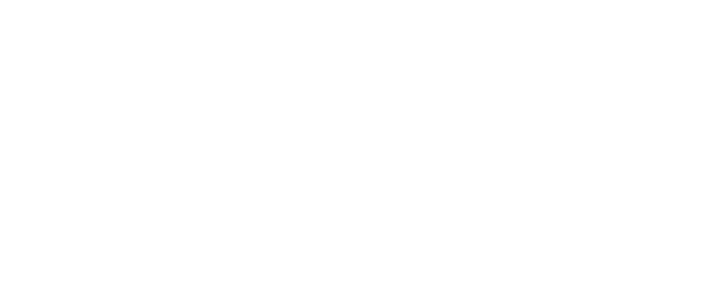
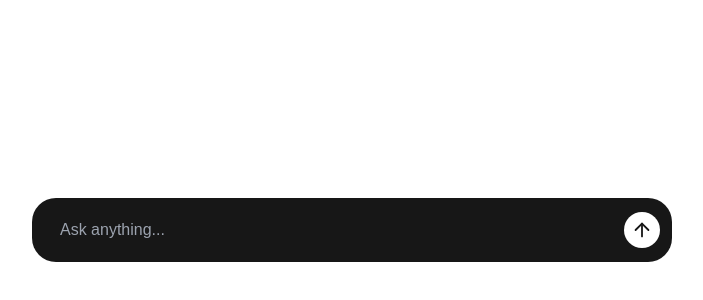
Before and after one commit to Sandy-1711/GAL_Assessment, a Next.js app in the folder frontend/: page / in a window 1280 px wide. Shown: the part 170-470 px from the top of the page, without its empty margins (288-991 px from the left). Built offline with nearby package versions, Linux system fonts and the light colour scheme.

Commit message:
Made the ui for input box and created ChatMessagesBox component to show messages

```diff
--- a/frontend/package.json
+++ b/frontend/package.json
@@ -10,6 +10,7 @@
   },
   "dependencies": {
     "@reduxjs/toolkit": "^2.8.0",
+    "lucide-react": "^0.508.0",
     "next": "15.1.6",
     "react": "^19.0.0",
     "react-dom": "^19.0.0",
--- a/frontend/src/app/page.js
+++ b/frontend/src/app/page.js
@@ -3,11 +3,14 @@
 import { useDispatch } from "react-redux"
 import { addMessage, clear } from "../../redux/features/chatSlice";
 import InputBox from "@/components/InputBox";
+import ChatMessagesBox from "@/components/ChatMessagesBox";
 
 export default function Home() {
   const dispatch = useDispatch();
-  const chat = useSelector(state => state.chat).value
-  return <div className="h-screen w-screen bg-background">
+  const chat = useSelector(state => state.chat).value;
+  let lengthOfMessages = chat?.messages?.length;
+  return <div className="h-screen w-screen bg-background flex justify-center items-center">
+    {lengthOfMessages > 0 && <ChatMessagesBox messages={chat.messages} />}
     <InputBox numberOfMessages={chat?.messages?.length} />
   </div>
 }
--- /dev/null
+++ b/frontend/src/components/ChatMessagesBox.js
@@ -0,0 +1,3 @@
+export default function ChatMessagesBox() {
+    return
+}
--- a/frontend/src/components/InputBox.js
+++ b/frontend/src/components/InputBox.js
@@ -1,3 +1,19 @@
+'use client'
+import { ArrowUp } from "lucide-react";
+import { useState } from "react";
+
 export default function InputBox() {
-    return
+
+    const [text, setText] = useState("");
+
+    const handleFormSubmit = async (e) => {
+        e.preventDefault();
+    }
+
+    return <form onSubmit={handleFormSubmit} className="bg-foreground overflow-hidden px-3 pl-7 py-3 w-1/2 flex justify-between items-center rounded-3xl">
+        <input value={text} o onChange={(e) => { setText(e.target.value) }} className="bg-foreground h-10 outline-none flex-1 text-white" placeholder="Ask anything..." />
+        <button className="bg-white h-9 w-9 rounded-full flex justify-center hover:bg-gray-400 transition-colors items-center">
+            <ArrowUp className="" size={22} />
+        </button>
+    </form>
 }
```
Also changed, not shown: 1 other file (tests, documents, lock files or other folders).
